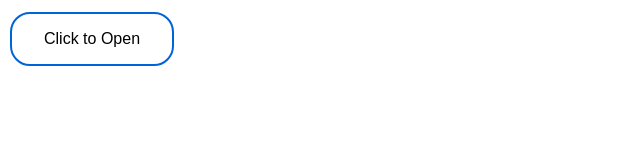
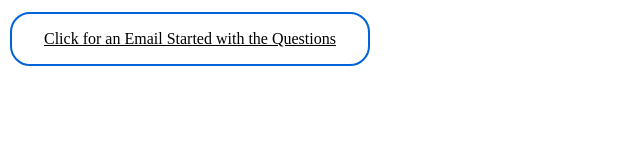
Before and after one commit to TapvigoEducation/LTAR, a plain HTML site: page Module1.html in a window 1280 px wide. Shown: the whole page, without its empty margins (0-640 px from the left). Drawn offline with Linux system fonts and the light colour scheme.

Commit message:
Update Module1.html

```diff
--- a/Module1.html
+++ b/Module1.html
@@ -2,7 +2,7 @@
 <html>
 <head>
 <style>
-.button {
+a {
   border: none;
   color: white;
   padding: 16px 32px;
@@ -29,8 +29,7 @@
 </style>
 </head>
 <body>
-<a> <button class="button button1" href="mailto:?subject=Module%201%3A%20Reflection&body=Now%20that%20you%20have%20finished%20the%20first%20module%20in%20virtual%20reality%2C%20we%20want%20you%20to%20take%20a%20moment%20and%20internalize%20what%20you%20have%20just%20experienced.%20Let%E2%80%99s%20put%20our%20phones%20(or%20a%20piece%20of%20paper)%20to%20good%20use.%20Record%20your%20reflections%20to%20this%20module.%20%0A%0AOption%201%3A%20Open%20your%20camera%20and%20record%20a%20video%20of%20your%20feelings%2Fthoughts%2Freaction%20to%20the%20module.%20%0A%0AOption%202%3A%20Type%20your%20responses%20below%20and%20email%20to%20yourself.%0A%0AKeep%20this%20%E2%80%9Cartifact%E2%80%9D%20as%20we%20will%20be%20referring%20back%20to%20it%20at%20the%20end%20of%20the%20modules.%20There%20is%20a%20lot%20to%20think%20about%20but%20here%20are%20some%20guiding%20questions%20to%20get%20you%20started%3A%0A%0AWhat%20surprised%20you%3F%0A%0AWhat%20challenged%20you%3F%0A%0AWhat%20assumptions%20do%20you%20need%20to%20question%3F%20%0A%0AWhere%20do%20the%20assumptions%20come%20from%3F%0A%0AWhat's%20been%20your%20major%20learning%20thus%20far%3F%0A%0AWhat%20do%20you%20still%20need%20to%20learn%3F">Click to Open
-
-  </button></a>
+<a class="button1" href="mailto:?subject=Module%201%3A%20Reflection&body=Now%20that%20you%20have%20finished%20the%20first%20module%20in%20virtual%20reality%2C%20we%20want%20you%20to%20take%20a%20moment%20and%20internalize%20what%20you%20have%20just%20experienced.%20Let%E2%80%99s%20put%20our%20phones%20(or%20a%20piece%20of%20paper)%20to%20good%20use.%20Record%20your%20reflections%20to%20this%20module.%20%0A%0AOption%201%3A%20Open%20your%20camera%20and%20record%20a%20video%20of%20your%20feelings%2Fthoughts%2Freaction%20to%20the%20module.%20%0A%0AOption%202%3A%20Type%20your%20responses%20below%20and%20email%20to%20yourself.%0A%0AKeep%20this%20%E2%80%9Cartifact%E2%80%9D%20as%20we%20will%20be%20referring%20back%20to%20it%20at%20the%20end%20of%20the%20modules.%20There%20is%20a%20lot%20to%20think%20about%20but%20here%20are%20some%20guiding%20questions%20to%20get%20you%20started%3A%0A%0AWhat%20surprised%20you%3F%0A%0AWhat%20challenged%20you%3F%0A%0AWhat%20assumptions%20do%20you%20need%20to%20question%3F%20%0A%0AWhere%20do%20the%20assumptions%20come%20from%3F%0A%0AWhat's%20been%20your%20major%20learning%20thus%20far%3F%0A%0AWhat%20do%20you%20still%20need%20to%20learn%3F">Click for an Email Started with the Questions
+</a>
 </body>
 </html>
```
